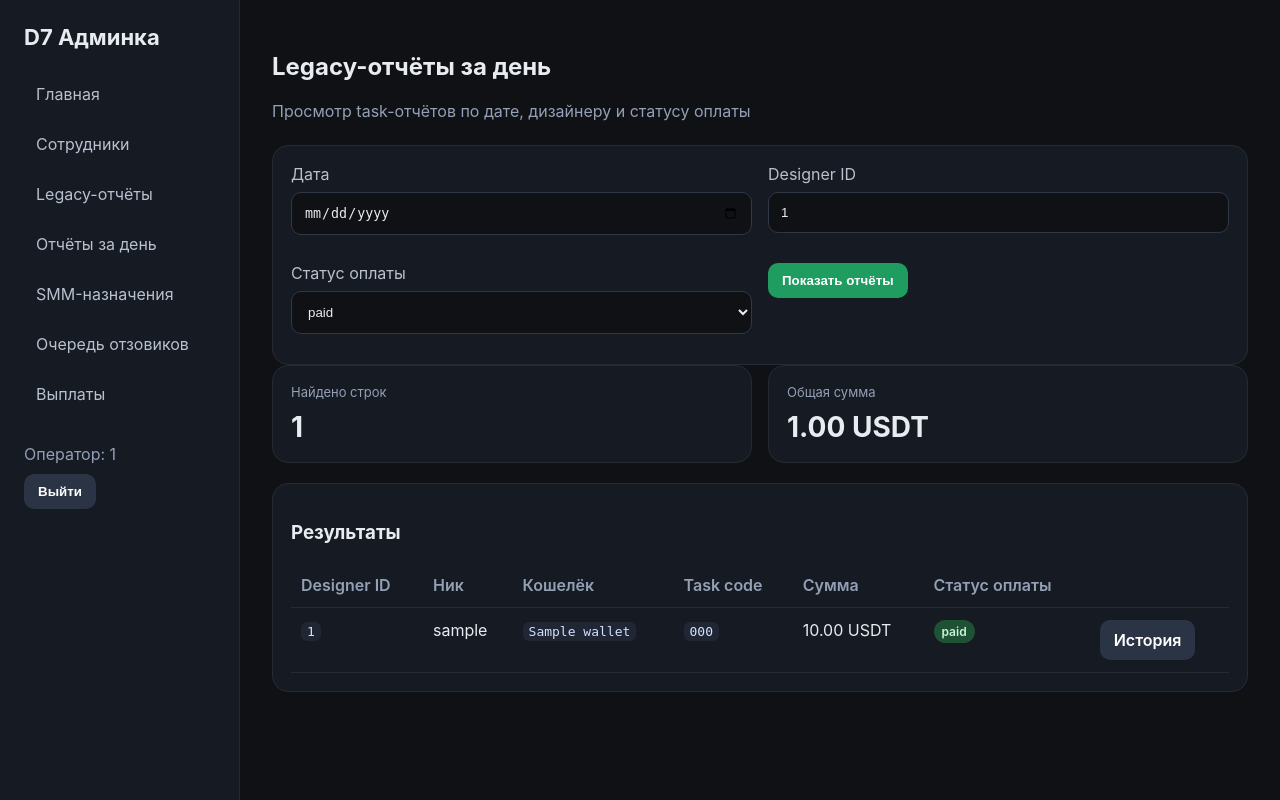
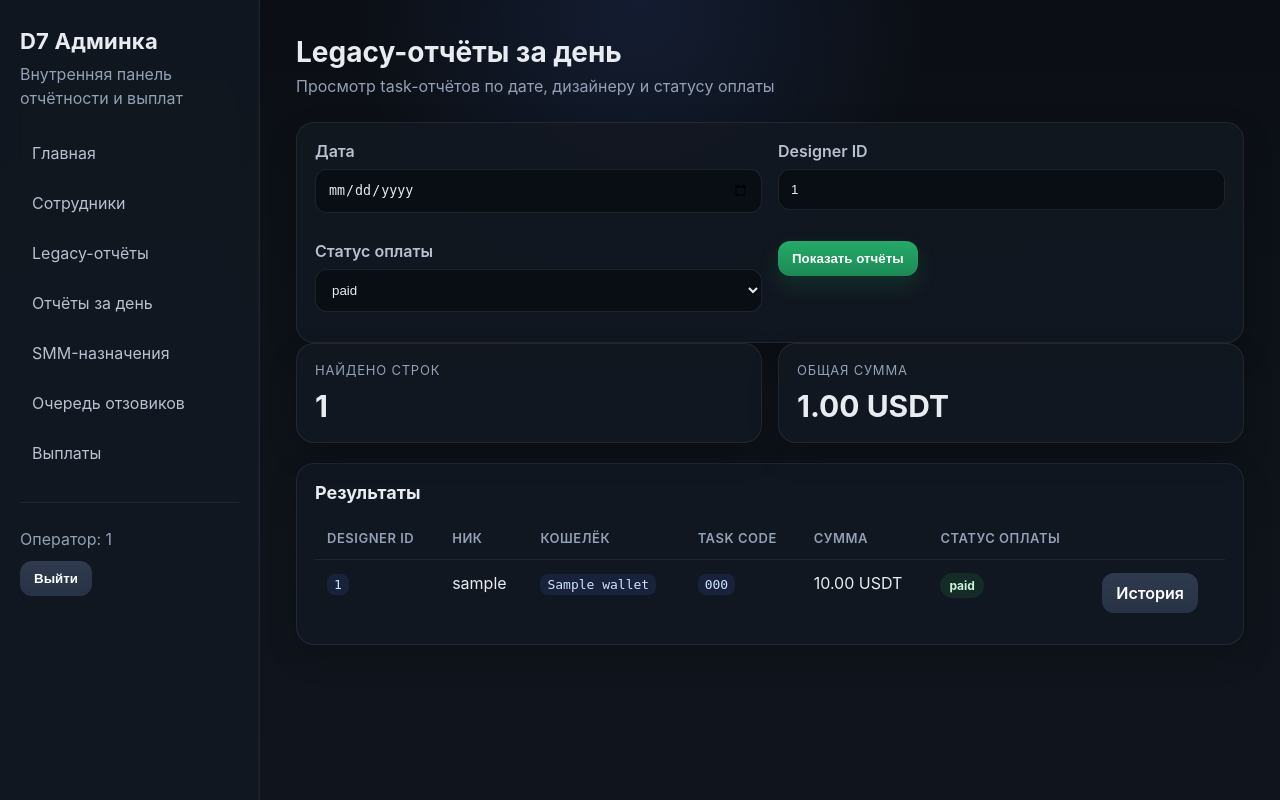
Before and after one commit to hamzanewboy04-a11y/d7-designers-bot, a FastAPI app: template web/templates/legacy_daily_reports.html in a window 1280 px wide. Run offline with FastAPI, Linux system fonts and the light colour scheme; the template is opened without the code that fills it: most values are stand-ins (such as "Sample title", 1, 10 or a date in 2020); parts of the project's set-up code (start-up, migrations or seed data) failed here and were passed over.

Commit message:
style: polish admin web ui layout and visual hierarchy

```diff
--- a/web/static/styles.css
+++ b/web/static/styles.css
@@ -1,37 +1,271 @@
-body { margin: 0; font-family: Inter, ui-sans-serif, system-ui, -apple-system, sans-serif; background: #0f1115; color: #e8ecf1; }
-.layout { display: grid; grid-template-columns: 240px 1fr; min-height: 100vh; }
-.sidebar { background: #161a22; padding: 24px; border-right: 1px solid #252b36; }
-.sidebar h1 { margin: 0 0 24px; font-size: 22px; }
-.sidebar nav { display: grid; gap: 10px; }
-.sidebar a { color: #b8c1cf; text-decoration: none; padding: 10px 12px; border-radius: 10px; }
-.sidebar a:hover { background: #202634; color: #fff; }
-.sidebar-footer { margin-top: 24px; display: grid; gap: 10px; }
-.content { padding: 32px; }
-.topbar { display: flex; justify-content: space-between; align-items: center; gap: 16px; margin-bottom: 24px; }
-.subtitle { color: #93a0b5; margin-top: 6px; }
-.cards { display: grid; grid-template-columns: repeat(auto-fit, minmax(180px, 1fr)); gap: 16px; margin-bottom: 24px; }
-.cards.compact { margin-bottom: 20px; }
-.card, .section { background: #161a22; border: 1px solid #252b36; border-radius: 16px; padding: 18px; }
-.label { color: #93a0b5; font-size: 13px; margin-bottom: 10px; }
-.value { font-size: 28px; font-weight: 700; }
-.value.small { font-size: 18px; }
-table { width: 100%; border-collapse: collapse; }
-th, td { padding: 12px 10px; text-align: left; border-bottom: 1px solid #252b36; vertical-align: top; }
-th { color: #93a0b5; font-weight: 600; }
-code { background: #202634; padding: 2px 6px; border-radius: 6px; color: #cfe2ff; }
-.button { display: inline-block; background: #4f7cff; color: white; text-decoration: none; border: 0; border-radius: 10px; padding: 10px 14px; cursor: pointer; font-weight: 600; }
-.button.secondary { background: #2b3445; }
-.button.success { background: #1f9d61; }
-.button.danger { background: #cf3f5d; }
-.flash { margin-bottom: 18px; background: #1f2d1f; border: 1px solid #2d7043; color: #baf2c9; padding: 14px 16px; border-radius: 12px; }
-.grid.two { display: grid; grid-template-columns: 1fr 1fr; gap: 16px; }
-label { display: block; margin-bottom: 8px; color: #b8c1cf; }
-input, select, textarea { width: 100%; box-sizing: border-box; background: #0f1115; color: #e8ecf1; border: 1px solid #303847; border-radius: 10px; padding: 12px; margin-bottom: 12px; }
-a.row-link { color: inherit; text-decoration: none; }
-tr:hover td { background: #1a202b; }
-.quick-links { display: flex; flex-wrap: wrap; gap: 10px; }
-.badge { display: inline-block; padding: 4px 8px; border-radius: 999px; background: #202634; color: #dbe6ff; font-size: 12px; font-weight: 600; }
-.badge-role { background: #22324f; color: #cfe2ff; }
-.badge-paid { background: #1f5134; color: #c8f5d6; }
-.badge-pending { background: #5a4717; color: #ffe7a8; }
-.badge-unpaid { background: #5b2430; color: #ffc2cf; }
+body {
+  margin: 0;
+  font-family: Inter, ui-sans-serif, system-ui, -apple-system, sans-serif;
+  background:
+    radial-gradient(circle at top, rgba(79, 124, 255, 0.12), transparent 28%),
+    linear-gradient(180deg, #0b0f15 0%, #10151d 100%);
+  color: #e8ecf1;
+}
+
+.layout {
+  display: grid;
+  grid-template-columns: 260px 1fr;
+  min-height: 100vh;
+}
+
+.sidebar {
+  background: rgba(18, 24, 34, 0.88);
+  backdrop-filter: blur(12px);
+  padding: 28px 20px;
+  border-right: 1px solid rgba(255, 255, 255, 0.06);
+  box-shadow: inset -1px 0 0 rgba(255, 255, 255, 0.03);
+}
+
+.sidebar h1 {
+  margin: 0 0 8px;
+  font-size: 22px;
+  letter-spacing: 0.01em;
+}
+
+.sidebar nav {
+  display: grid;
+  gap: 8px;
+  margin-top: 22px;
+}
+
+.sidebar a {
+  color: #b8c1cf;
+  text-decoration: none;
+  padding: 11px 12px;
+  border-radius: 12px;
+  transition: background 0.16s ease, color 0.16s ease, transform 0.16s ease;
+}
+
+.sidebar a:hover {
+  background: rgba(79, 124, 255, 0.12);
+  color: #fff;
+  transform: translateX(2px);
+}
+
+.sidebar-footer {
+  margin-top: 28px;
+  display: grid;
+  gap: 10px;
+  padding-top: 18px;
+  border-top: 1px solid rgba(255, 255, 255, 0.06);
+}
+
+.content {
+  padding: 36px;
+}
+
+.topbar {
+  display: flex;
+  justify-content: space-between;
+  align-items: center;
+  gap: 16px;
+  margin-bottom: 24px;
+}
+
+.topbar h2 {
+  margin: 0;
+  font-size: 28px;
+  line-height: 1.15;
+}
+
+.subtitle {
+  color: #93a0b5;
+  margin-top: 6px;
+  line-height: 1.5;
+}
+
+.cards {
+  display: grid;
+  grid-template-columns: repeat(auto-fit, minmax(190px, 1fr));
+  gap: 16px;
+  margin-bottom: 24px;
+}
+
+.cards.compact {
+  margin-bottom: 20px;
+}
+
+.card,
+.section {
+  background: rgba(19, 24, 33, 0.88);
+  border: 1px solid rgba(255, 255, 255, 0.07);
+  border-radius: 18px;
+  padding: 18px;
+  box-shadow: 0 12px 30px rgba(0, 0, 0, 0.18);
+}
+
+.section h3 {
+  margin-top: 0;
+  margin-bottom: 14px;
+  font-size: 18px;
+}
+
+.label {
+  color: #93a0b5;
+  font-size: 13px;
+  margin-bottom: 10px;
+  text-transform: uppercase;
+  letter-spacing: 0.06em;
+}
+
+.value {
+  font-size: 30px;
+  font-weight: 700;
+}
+
+.value.small {
+  font-size: 18px;
+  line-height: 1.35;
+}
+
+table {
+  width: 100%;
+  border-collapse: separate;
+  border-spacing: 0;
+  overflow: hidden;
+}
+
+th,
+ td {
+  padding: 13px 12px;
+  text-align: left;
+  border-bottom: 1px solid rgba(255, 255, 255, 0.06);
+  vertical-align: top;
+}
+
+th {
+  color: #93a0b5;
+  font-weight: 600;
+  font-size: 13px;
+  text-transform: uppercase;
+  letter-spacing: 0.04em;
+}
+
+tr:last-child td {
+  border-bottom: 0;
+}
+
+tr:hover td {
+  background: rgba(255, 255, 255, 0.025);
+}
+
+code {
+  background: rgba(79, 124, 255, 0.12);
+  padding: 3px 7px;
+  border-radius: 8px;
+  color: #cfe2ff;
+}
+
+.button {
+  display: inline-flex;
+  align-items: center;
+  justify-content: center;
+  gap: 6px;
+  background: linear-gradient(180deg, #5c86ff 0%, #4470ef 100%);
+  color: white;
+  text-decoration: none;
+  border: 0;
+  border-radius: 12px;
+  padding: 10px 14px;
+  cursor: pointer;
+  font-weight: 600;
+  transition: transform 0.14s ease, box-shadow 0.14s ease, opacity 0.14s ease;
+  box-shadow: 0 10px 20px rgba(68, 112, 239, 0.22);
+}
+
+.button:hover {
+  transform: translateY(-1px);
+  opacity: 0.98;
+}
+
+.button.secondary {
+  background: linear-gradient(180deg, #2f3a4f 0%, #273244 100%);
+  box-shadow: none;
+}
+
+.button.success {
+  background: linear-gradient(180deg, #24aa69 0%, #1b8a55 100%);
+  box-shadow: 0 10px 20px rgba(27, 138, 85, 0.2);
+}
+
+.button.danger {
+  background: linear-gradient(180deg, #d65471 0%, #ba3e5c 100%);
+  box-shadow: 0 10px 20px rgba(186, 62, 92, 0.2);
+}
+
+.flash {
+  margin-bottom: 18px;
+  background: rgba(31, 81, 52, 0.18);
+  border: 1px solid rgba(71, 173, 109, 0.32);
+  color: #c8f5d6;
+  padding: 14px 16px;
+  border-radius: 14px;
+}
+
+.grid.two {
+  display: grid;
+  grid-template-columns: 1fr 1fr;
+  gap: 16px;
+}
+
+label {
+  display: block;
+  margin-bottom: 8px;
+  color: #b8c1cf;
+  font-weight: 600;
+}
+
+input,
+select,
+textarea {
+  width: 100%;
+  box-sizing: border-box;
+  background: rgba(9, 13, 19, 0.9);
+  color: #e8ecf1;
+  border: 1px solid rgba(255, 255, 255, 0.09);
+  border-radius: 12px;
+  padding: 12px;
+  margin-bottom: 12px;
+  transition: border-color 0.14s ease, box-shadow 0.14s ease;
+}
+
+input:focus,
+select:focus,
+textarea:focus {
+  outline: none;
+  border-color: rgba(92, 134, 255, 0.72);
+  box-shadow: 0 0 0 3px rgba(92, 134, 255, 0.12);
+}
+
+.quick-links {
+  display: flex;
+  flex-wrap: wrap;
+  gap: 10px;
+}
+
+.badge {
+  display: inline-block;
+  padding: 5px 9px;
+  border-radius: 999px;
+  background: rgba(255, 255, 255, 0.08);
+  color: #dbe6ff;
+  font-size: 12px;
+  font-weight: 700;
+}
+
+.badge-role { background: rgba(79, 124, 255, 0.18); color: #d6e4ff; }
+.badge-paid, .badge-verified { background: rgba(32, 115, 69, 0.22); color: #c8f5d6; }
+.badge-pending, .badge-submitted { background: rgba(133, 103, 26, 0.24); color: #ffe7a8; }
+.badge-unpaid, .badge-rejected { background: rgba(127, 38, 58, 0.25); color: #ffc2cf; }
+
+@media (max-width: 1024px) {
+  .layout { grid-template-columns: 1fr; }
+  .sidebar { border-right: 0; border-bottom: 1px solid rgba(255,255,255,0.06); }
+  .grid.two { grid-template-columns: 1fr; }
+  .content { padding: 22px; }
+}
--- a/web/templates/base.html
+++ b/web/templates/base.html
@@ -10,6 +10,7 @@
   <div class="layout">
     <aside class="sidebar">
       <h1>D7 Админка</h1>
+      <div class="subtitle">Внутренняя панель отчётности и выплат</div>
       <nav>
         <a href="/admin">Главная</a>
         <a href="/admin/employees">Сотрудники</a>
```
